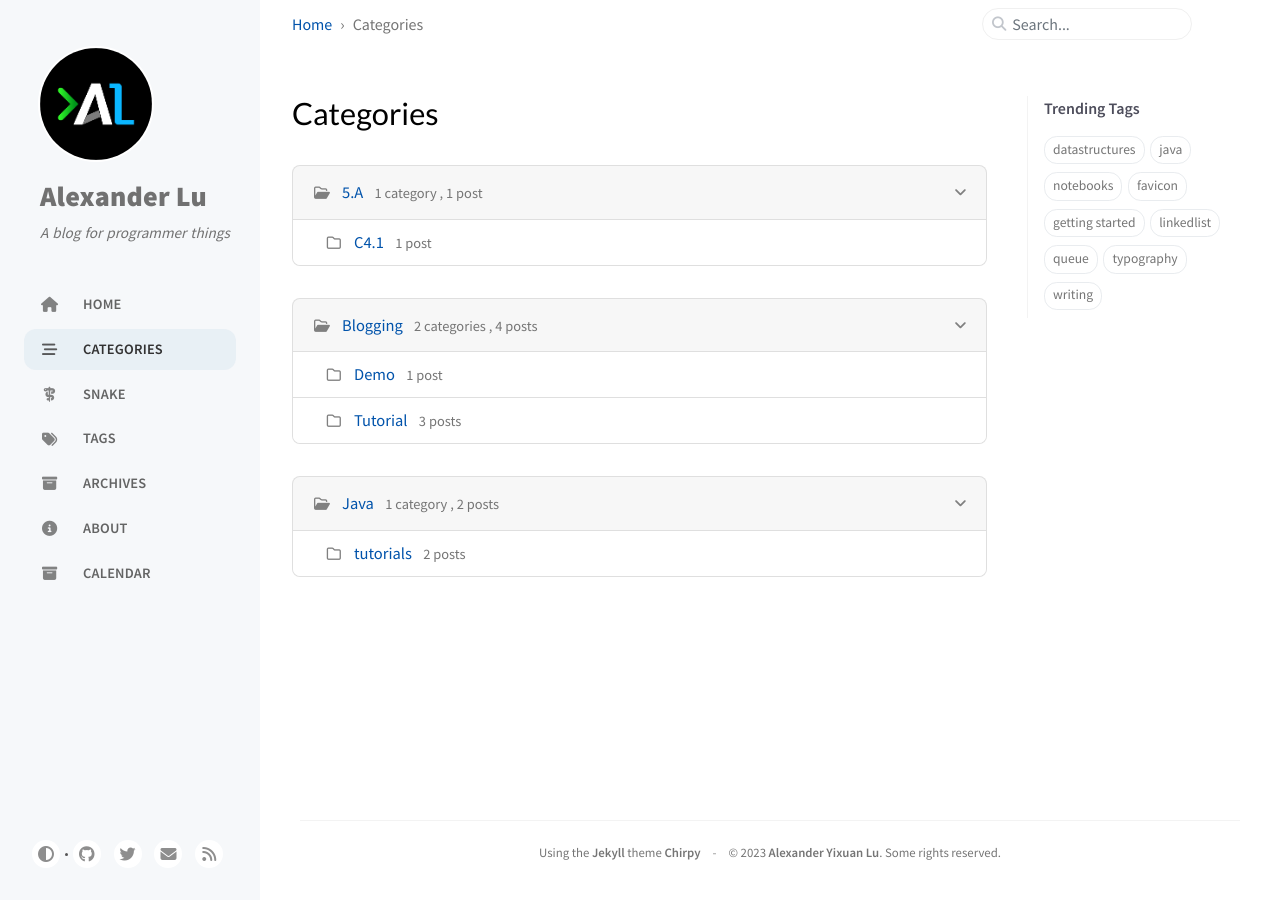
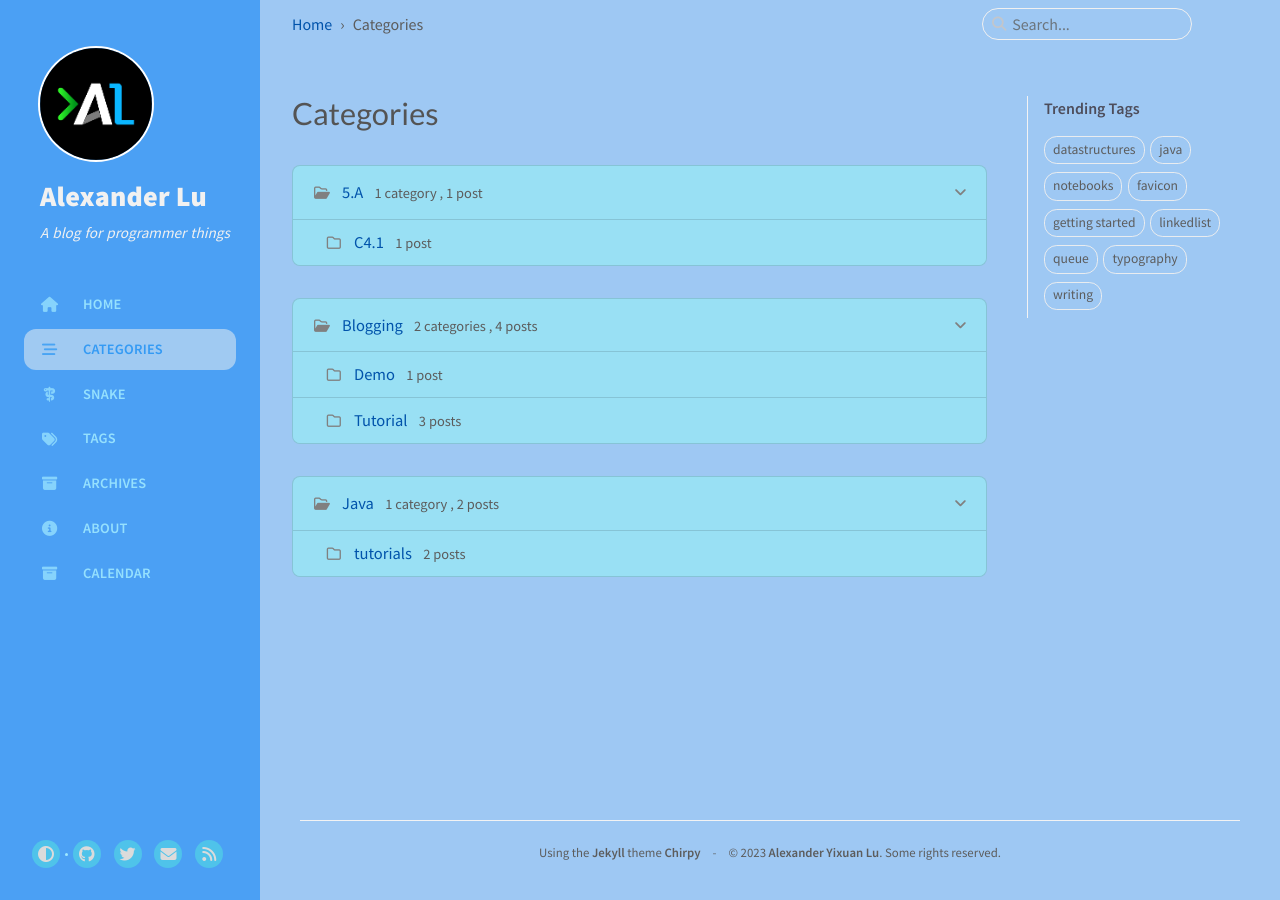
Before and after one commit to YLu-1258/YLU_blog, a Jekyll site: the page built from _tabs/categories.md, in a window 1280 px wide. Built offline with Jekyll 4.4.1, drawn with Linux system fonts in a browser that asks for light colours; cached includes are drawn as plain includes; comment, search, counter and statistics services are not loaded.

Commit message:
light mode changes

```diff
--- a/_sass/colors/light-typography.scss
+++ b/_sass/colors/light-typography.scss
@@ -4,14 +4,14 @@
 
 @mixin light-scheme {
   /* Framework color */
-  --main-bg: white;
-  --mask-bg: #c1c3c5;
+  --main-bg: #9ec8f3;
+  --mask-bg: #4ba0f4;
   --main-border-color: #f3f3f3;
 
   /* Common color */
   --text-color: #34343c;
-  --text-muted-color: #757575;
-  --heading-color: black;
+  --text-muted-color: #5c5c5c;
+  --heading-color: rgb(84, 84, 84);
   --label-color: #4d4d5b;
   --blockquote-border-color: #eeeeee;
   --blockquote-text-color: #757575;
@@ -37,19 +37,19 @@
   );
 
   /* Sidebar */
-  --site-title-color: rgb(113, 113, 113);
-  --site-subtitle-color: #717171;
-  --sidebar-bg: #f6f8fa;
-  --sidebar-muted-color: #545454;
-  --sidebar-active-color: #1d1d1d;
+  --site-title-color: rgb(241, 241, 241);
+  --site-subtitle-color: rgb(241, 241, 241);
+  --sidebar-bg: #4ba0f4;
+  --sidebar-muted-color: #9ee8ff;
+  --sidebar-active-color: #329af4;
   --sidebar-hover-bg: rgb(223, 233, 241, 0.64);
-  --sidebar-btn-bg: white;
-  --sidebar-btn-color: #8e8e8e;
+  --sidebar-btn-bg: rgb(79, 195, 234);
+  --sidebar-btn-color: #dbdbdb;
   --avatar-border-color: white;
 
   /* Topbar */
-  --topbar-bg: rgb(255, 255, 255, 0.7);
-  --topbar-text-color: rgb(78, 78, 78);
+  --topbar-bg: #9ec8f3;
+  --topbar-text-color: rgb(224, 224, 224);
   --search-wrapper-border-color: rgb(240, 240, 240);
   --search-tag-bg: #f8f9fa;
   --search-icon-color: #c2c6cc;
@@ -65,7 +65,7 @@
   /* Posts */
   --toc-highlight: #47566c;
   --btn-share-hover-color: var(--link-color);
-  --card-bg: white;
+  --card-bg: rgb(153, 224, 244);
   --card-hovor-bg: #e2e2e2;
   --card-shadow: rgb(104, 104, 104, 0.05) 0 2px 6px 0,
     rgba(211, 209, 209, 0.15) 0 0 0 1px;
@@ -106,4 +106,54 @@
   --timeline-color: rgba(0, 0, 0, 0.075);
   --timeline-node-bg: #c2c6cc;
   --timeline-year-dot-color: #ffffff;
+
+  .light {
+    display: none;
+  }
+
+  hr {
+    border-color: var(--main-border-color);
+  }
+
+  /* categories */
+  .categories.card,
+  .list-group-item {
+    background-color: var(--card-bg);
+  }
+
+  .categories {
+    .card-header {
+      background-color: var(--card-header-bg);
+    }
+
+    .list-group-item {
+      border-left: none;
+      border-right: none;
+      padding-left: 2rem;
+      border-color: var(--categories-border);
+
+      &:last-child {
+        border-bottom-color: var(--card-bg);
+      }
+    }
+  }
+
+  #archives li:nth-child(odd) {
+    background-image: linear-gradient(
+      to left,
+      rgb(93, 146, 244),
+      rgb(93, 146, 244),
+      rgb(93, 146, 244),
+      rgb(93, 146, 244),
+      #9ec8f3
+    );
+  }
+
+  color-scheme: light;
+
+  /* stylelint-disable-next-line selector-id-pattern */
+  #disqus_thread {
+    color-scheme: none;
+  }
+
 } /* light-scheme */
```
